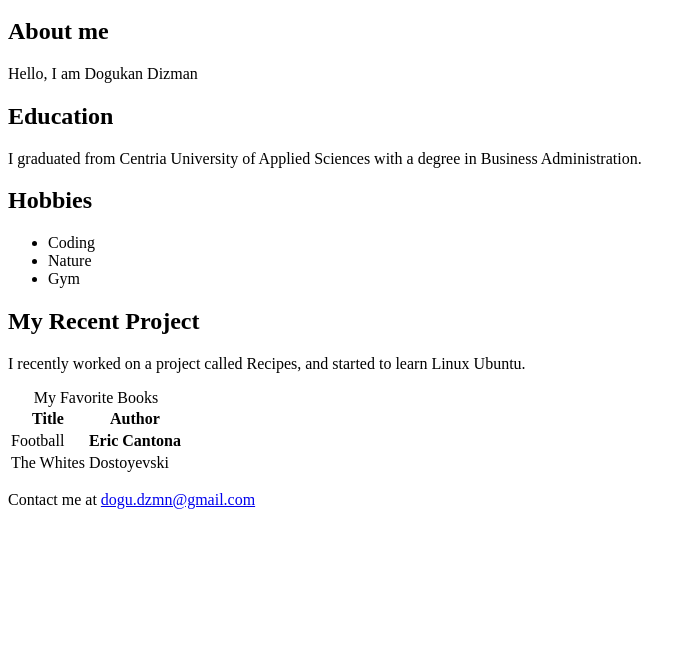
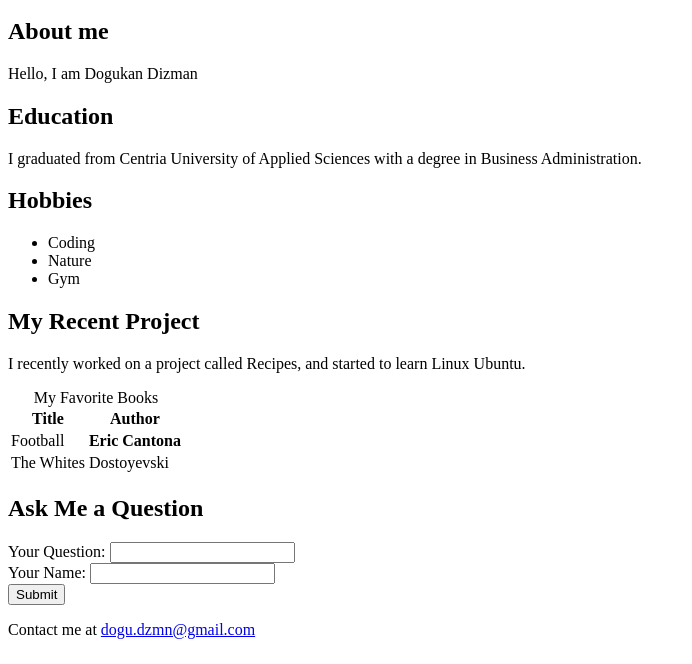
Before and after one commit to thedogukandizman/basic_html-page, a plain HTML site: page index.html in a window 1280 px wide. Shown: the part 136-800 px from the top of the page, without its empty margins (0-692 px from the left). Drawn offline with Linux system fonts and the light colour scheme.

Commit message:
feat: Add ask me a question form section

```diff
--- a/index.html
+++ b/index.html
@@ -63,6 +63,22 @@
             </tr>
         </tbody>
     </table>
+
+    <section id="question">
+        <h2>Ask Me a Question</h2>
+        <form>
+            <div>
+                <label for="question-input">Your Question:</label>
+                <input type="text" id="question-input" name="question" required>
+
+            </div>
+            <div>
+                <label for="name-input">Your Name:</label>
+                <input type="text" id="name-input" name="name" required>
+            </div>
+            <button type="submit">Submit</button>
+        </form>
+    </section>
 </main>
 
 <footer>
```
